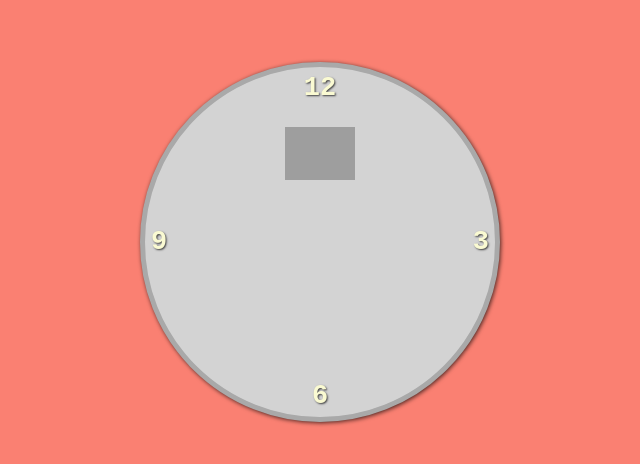
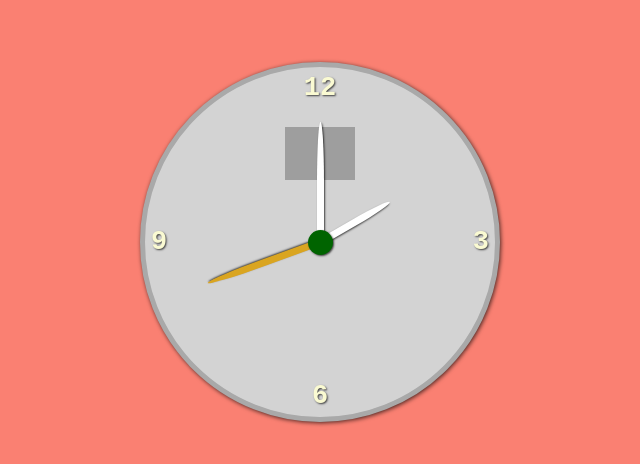
Before and after one commit to SheikhRakibulHassan/clock, a plain HTML site: page index.html in a window 1280 px wide. Shown: the part 158-622 px from the top of the page, without its empty margins (320-960 px from the left). Drawn offline with Linux system fonts and the light colour scheme; grey boxes are pictures that could not be loaded.

Commit message:
Update style.css

```diff
--- a/style.css
+++ b/style.css
@@ -64,4 +64,39 @@ img{
     display: flex;
     width: 100%;
     height: 100%;
+    justify-content: center;
+    align-items: center;
+
 }
+
+.arrows::before{
+    content: "";
+    width: 25px;
+    height: 25px;
+    background-color: darkgreen;
+    border-radius: 50%;
+    box-shadow: 1px 1px 2px rgba(0, 0, 0, .7);
+    z-index: 4;
+}
+
+.arrows div{
+    background-color: white;
+    width: 7px;
+    position: absolute;
+    height: 120px;
+    transform-origin: bottom center;
+    bottom: 50%;
+    z-index: 3;
+    border-radius: 50% 50% 0 0;
+    box-shadow: 1px 1px 2px rgba(0, 0, 0, .7);
+}
+
+.arrows .hour{
+    height: 80px;
+    transform: rotate(60deg);
+}
+
+.arrows .second{
+    transform: rotate(250deg);
+    background-color: goldenrod;
+}
```
